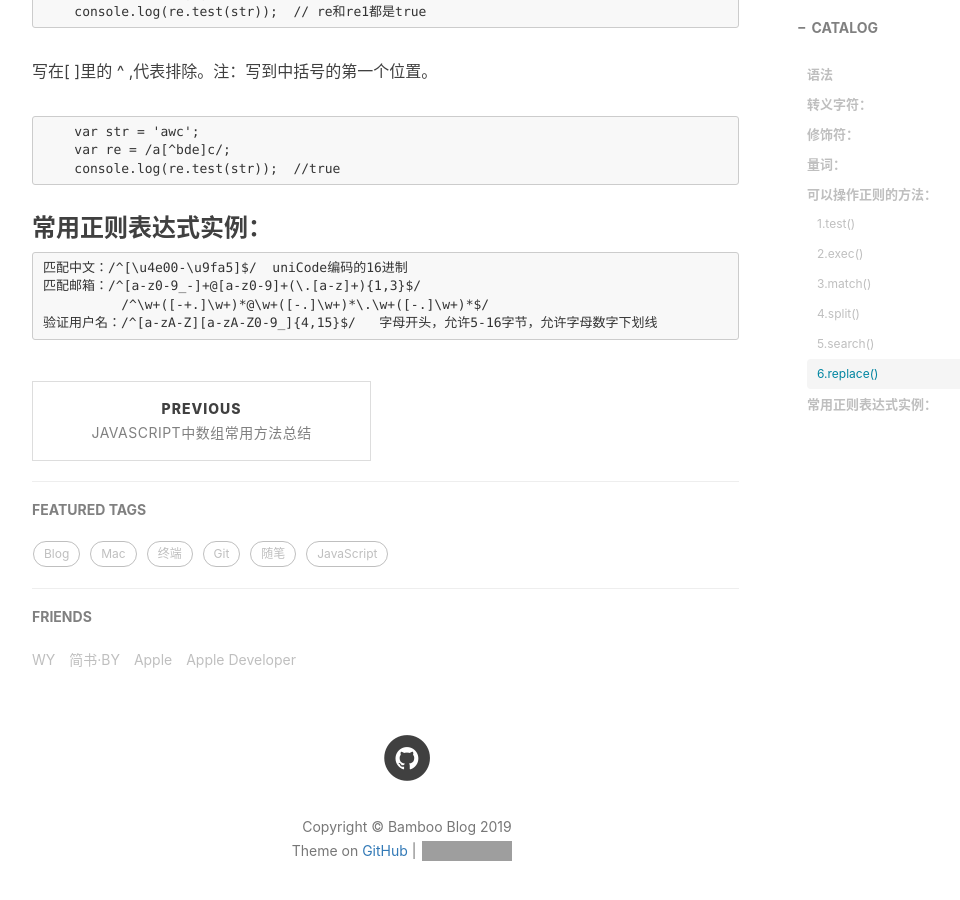
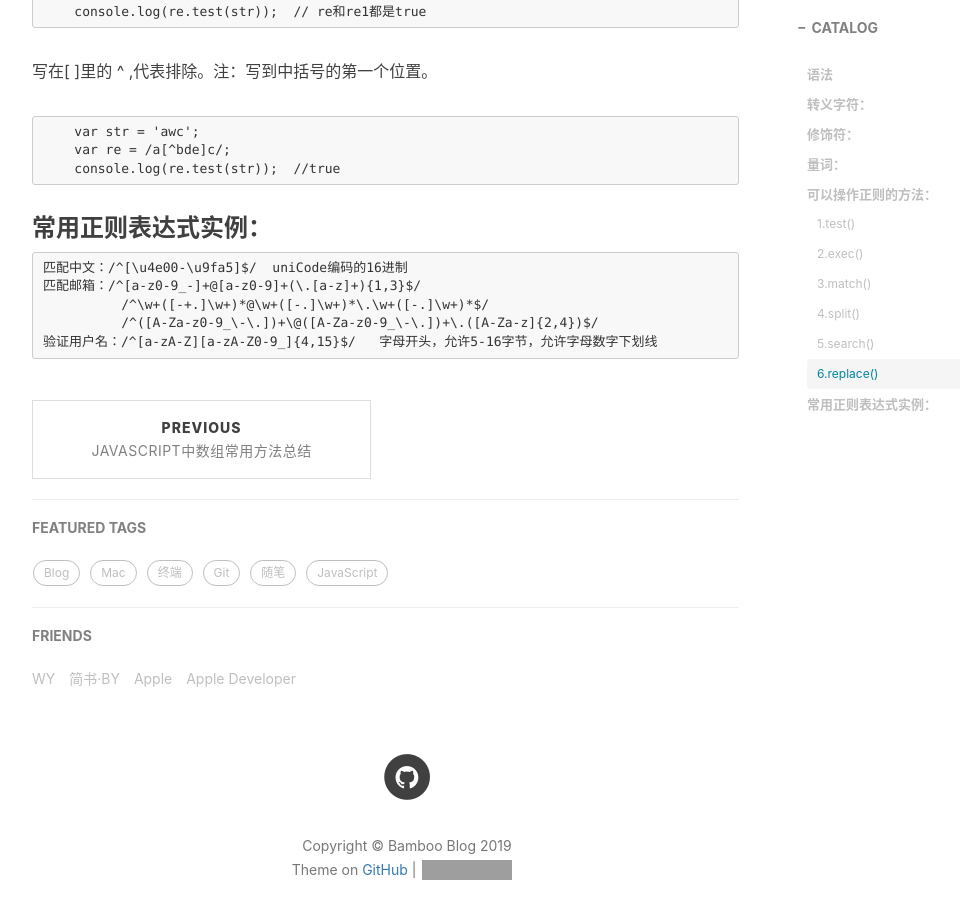
Before and after one commit to ShowBamboo/ShowBamboo.github.io, a Jekyll site: the page built from _posts/2019-08-23-JavaScript正则表达式.md, in a window 1280 px wide and 900 px high, scrolled down 3995 px. Shown: the whole window, without its empty margins (233-1193 px from the left). Built offline with Jekyll 4.4.1, drawn with Linux system fonts in a browser that asks for light colours; nearby versions of some CDN libraries; comment, search, counter and statistics services are not loaded; grey boxes are pictures that could not be loaded.

Commit message:
Update 2019-08-23-JavaScript正则表达式.md

```diff
--- a/_posts/2019-08-23-JavaScript正则表达式.md
+++ b/_posts/2019-08-23-JavaScript正则表达式.md
@@ -146,4 +146,5 @@ tags:                               #标签
     匹配中文：/^[\u4e00-\u9fa5]$/  uniCode编码的16进制
     匹配邮箱：/^[a-z0-9_-]+@[a-z0-9]+(\.[a-z]+){1,3}$/
               /^\w+([-+.]\w+)*@\w+([-.]\w+)*\.\w+([-.]\w+)*$/
+              /^([A-Za-z0-9_\-\.])+\@([A-Za-z0-9_\-\.])+\.([A-Za-z]{2,4})$/
     验证用户名：/^[a-zA-Z][a-zA-Z0-9_]{4,15}$/   字母开头，允许5-16字节，允许字母数字下划线
```
